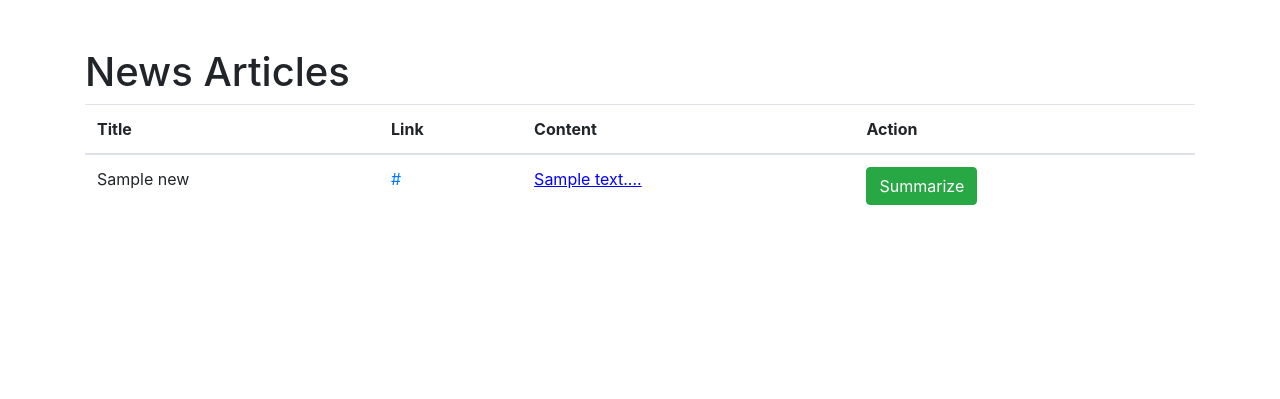
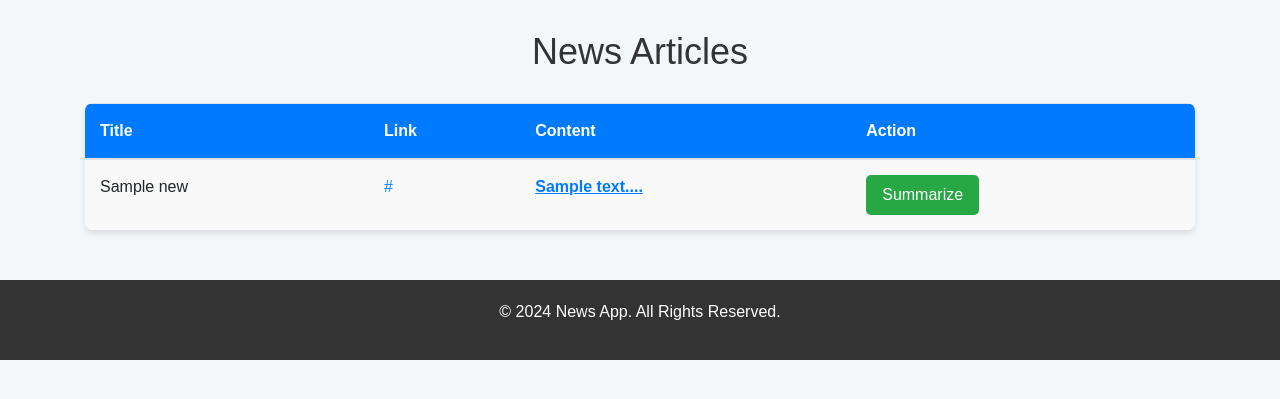
Before and after one commit to HARSHHARSANI/ML-Projects, a Flask app: page / in a window 1280 px wide. Shown: the top 399 px of the page. Run offline with Flask 3, Linux system fonts and the light colour scheme; tables that the repository leaves empty or names only in its code hold one stand-in row (values such as "Sample post"); some libraries are stand-ins or nearby versions.

Commit message:
improved frontend

```diff
--- a/Text Summarization/main.py
+++ b/Text Summarization/main.py
@@ -5,6 +5,7 @@ import os
 
 os.environ['TF_CPP_MIN_LOG_LEVEL'] = '2'  # Suppresses INFO and WARNING logs
 os.environ['TF_CPP_MIN_LOG_LEVEL'] = '3'  # Suppresses INFO, WARNING, and ERROR logs
+os.environ['TF_ENABLE_ONEDNN_OPTS'] = '0'
 
 app = Flask(__name__)
 
--- a/Text Summarization/templates/index.html
+++ b/Text Summarization/templates/index.html
@@ -5,33 +5,100 @@
     <title>News App</title>
     <link rel="stylesheet" href="https://stackpath.bootstrapcdn.com/bootstrap/4.5.2/css/bootstrap.min.css">
     <style>
-        .content {
-            display: none; /* Hide full content by default */
+        body {
+            background-color: #f4f7fa;
+            font-family: 'Arial', sans-serif;
+        }
+        .container {
+            margin-top: 30px;
+        }
+        h1 {
+            text-align: center;
+            color: #333;
+            font-size: 36px;
+            margin-bottom: 30px;
+        }
+        .table {
+            background-color: white;
+            border-radius: 8px;
+            box-shadow: 0 4px 6px rgba(0, 0, 0, 0.1);
+            overflow: hidden;
+        }
+        .table th, .table td {
+            padding: 15px;
+            text-align: left;
+        }
+        .table th {
+            background-color: #007bff;
+            color: white;
+        }
+        .table td {
+            background-color: #f9f9f9;
         }
         .content-preview {
             cursor: pointer;
-            color: blue;
+            color: #007bff;
             text-decoration: underline;
+            font-weight: bold;
+        }
+        .content {
+            display: none;
+            font-style: italic;
+            color: #555;
+            padding-top: 10px;
+        }
+        .btn-success {
+            background-color: #28a745;
+            border: none;
+            padding: 8px 16px;
+            color: white;
+            border-radius: 5px;
+            cursor: pointer;
+        }
+        .btn-success:hover {
+            background-color: #218838;
+        }
+        #summaryResult {
+            margin-top: 40px;
+            padding: 20px;
+            background-color: #fff;
+            border-radius: 8px;
+            box-shadow: 0 4px 6px rgba(0, 0, 0, 0.1);
+            display: none;
+        }
+        #summaryResult h2 {
+            color: #007bff;
+        }
+        .alert {
+            margin-top: 20px;
+        }
+        .footer {
+            text-align: center;
+            margin-top: 50px;
+            padding: 20px;
+            background-color: #333;
+            color: white;
         }
     </style>
 </head>
 <body>
+
 <div class="container">
-    <h1 class="mt-5">News Articles</h1>
+    <h1>News Articles</h1>
     <table class="table">
         <thead>
         <tr>
             <th>Title</th>
             <th>Link</th>
             <th>Content</th>
-            <th>Action</th> <!-- New column for actions -->
+            <th>Action</th>
         </tr>
         </thead>
         <tbody>
         {% for article in news %}
         <tr>
             <td>{{ article[1] }}</td>
-            <td><a href="{{ article[2] }}">{{ article[2] }}</a></td>
+            <td><a href="{{ article[2] }}" target="_blank" class="text-primary">{{ article[2] }}</a></td>
             <td>
                 <span class="content-preview" onclick="toggleContent(this)">
                     {{ article[3][:100] }}...
@@ -39,7 +106,6 @@
                 <span class="content">{{ article[3] }}</span>
             </td>
             <td>
-                <!-- Add data-content to the button -->
                 <button class="btn btn-success"
                         data-content="{{ article[3] | escape }}"
                         onclick="summarizeContent(this)">
@@ -52,7 +118,19 @@
     </table>
 
     <!-- Area to display summary results -->
-    <div id="summaryResult" class="mt-4"></div>
+    <div id="summaryResult">
+        <h2>Summary:</h2>
+        <p id="summaryText"></p>
+    </div>
+
+    <div id="errorAlert" class="alert alert-danger" style="display: none;">
+        <strong>Error!</strong> Something went wrong while fetching the summary.
+    </div>
+</div>
+
+<!-- Footer Section -->
+<div class="footer">
+    <p>&copy; 2024 News App. All Rights Reserved.</p>
 </div>
 
 <script>
@@ -82,15 +160,19 @@
         .then(data => {
             if (data.redirect_url) {
                 window.location.href = data.redirect_url; // Redirect to the summary page
+            } else if (data.summary) {
+                // Display the summary directly on the page
+                document.getElementById('summaryResult').style.display = 'block';
+                document.getElementById('summaryText').innerText = data.summary;
             } else {
-            console.error('Failed to redirect:', data);
+                document.getElementById('errorAlert').style.display = 'block';
             }
         })
         .catch(error => {
             console.error('Error:', error);
+            document.getElementById('errorAlert').style.display = 'block';
         });
     }
-
 </script>
 
 </body>
```
Also changed, not shown: Text Summarization/templates/summary.html (+72 -4 lines). Lines whose indentation alone changed are shown as unchanged.
